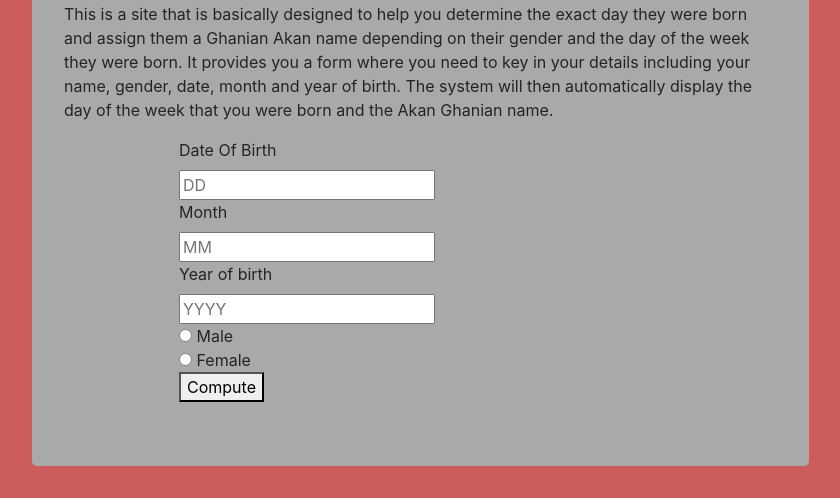
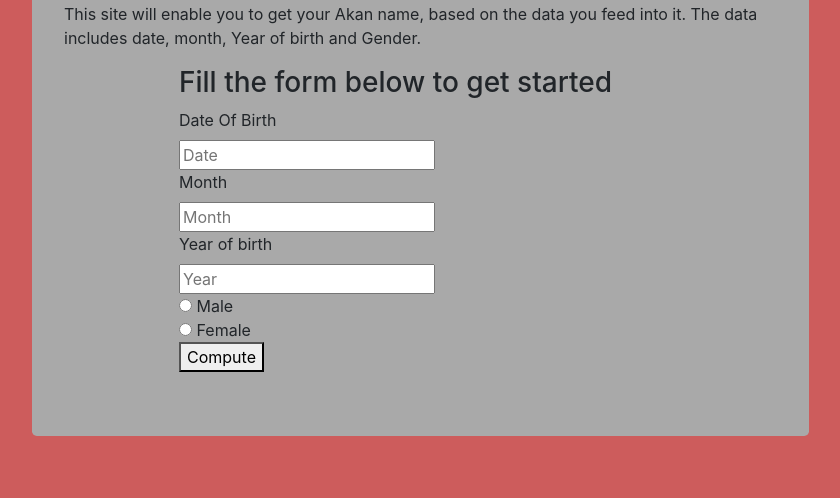
Before and after one commit to kev87ian/AKAN, a plain HTML site: page index.html in a window 1280 px wide. Shown: the part 528-1026 px from the top of the page, without its empty margins (153-993 px from the left). After the commit the page ends 996 px from the top, so only its background shows below. Drawn offline with nearby package versions, Linux system fonts and the light colour scheme.

```diff
--- a/index.html
+++ b/index.html
@@ -25,25 +25,24 @@
                      Notable figures with day names include Ghana's first president Kwame Nkrumah and former United Nations Secretary-General Kofi Annan.</p>
 
                 <h2>Akan Name Generator</h2>
-                <p>This is a site that is basically designed to help you determine the exact day they were born and assign them a Ghanian Akan name
-                depending on their gender and the day of the week they were born. It provides you a form where you need to key in your details
-                including your name, gender, date, month and year of birth. The system will then automatically display the day of the week that
-                you were born and the Akan Ghanian name.</p>
+                <p>This site will enable you to get your Akan name, based on the data you feed into it.
+                    The data includes date, month, Year of birth and Gender.</p>
 
             </div>
             <div class="row">
                 <div class="col-md-12 xs -4as">
+                    <h3>Fill the form below to get started</h3>
                     <form action="" id="myForm" class="form">
                         <fieldset>
                             <label>Date Of Birth</label><br>
-                            <input type="number" id="dd"  class="in" maxlength="2" placeholder="DD">
+                            <input type="number" id="dd"  class="in" maxlength="2" placeholder="Date">
                         <fieldset>
                             <label>Month</label><br>
-                            <input type="number" id="mm" class="in" maxlength="2" placeholder="MM">
+                            <input type="number" id="mm" class="in" maxlength="2" placeholder="Month">
                         </fieldset>
                         <fieldset>
                             <label>Year of birth</label><br>
-                            <input type="number" id="yy" class="in" maxlength="4" placeholder="YYYY" min="1920">
+                            <input type="number" id="yy" class="in" maxlength="4" placeholder="Year" min="1920">
                         </fieldset>
                         <input type="radio" name="gender" id="maleGender" value="male"> Male<br>
                         <input type="radio" name="gender" id="femaleGender" value="female"> Female<br>
```
